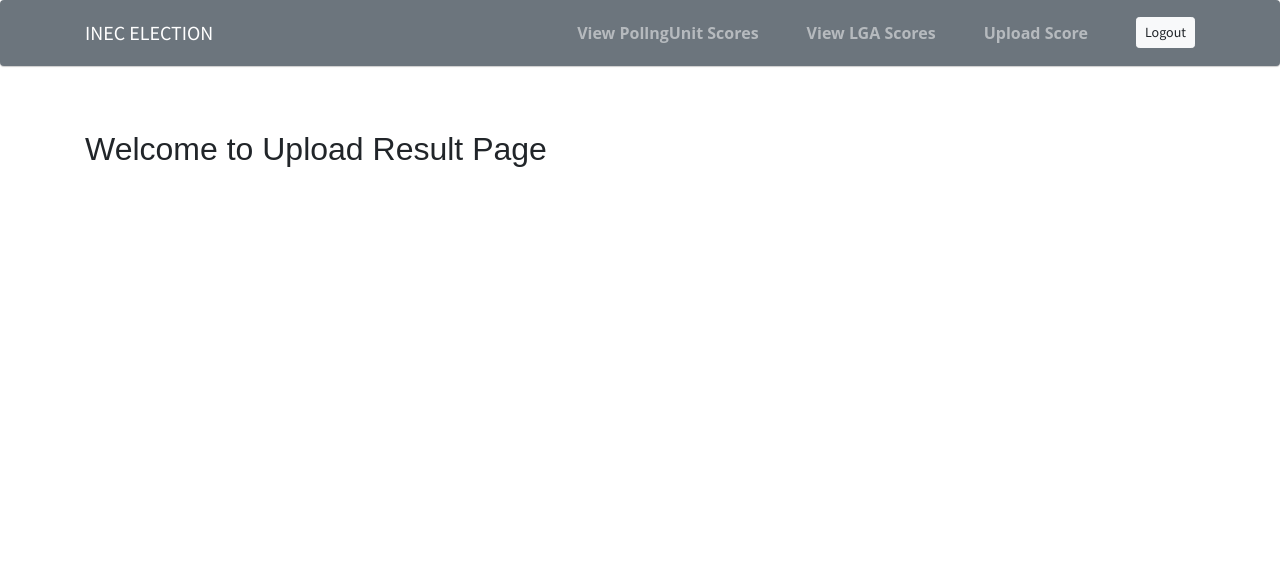
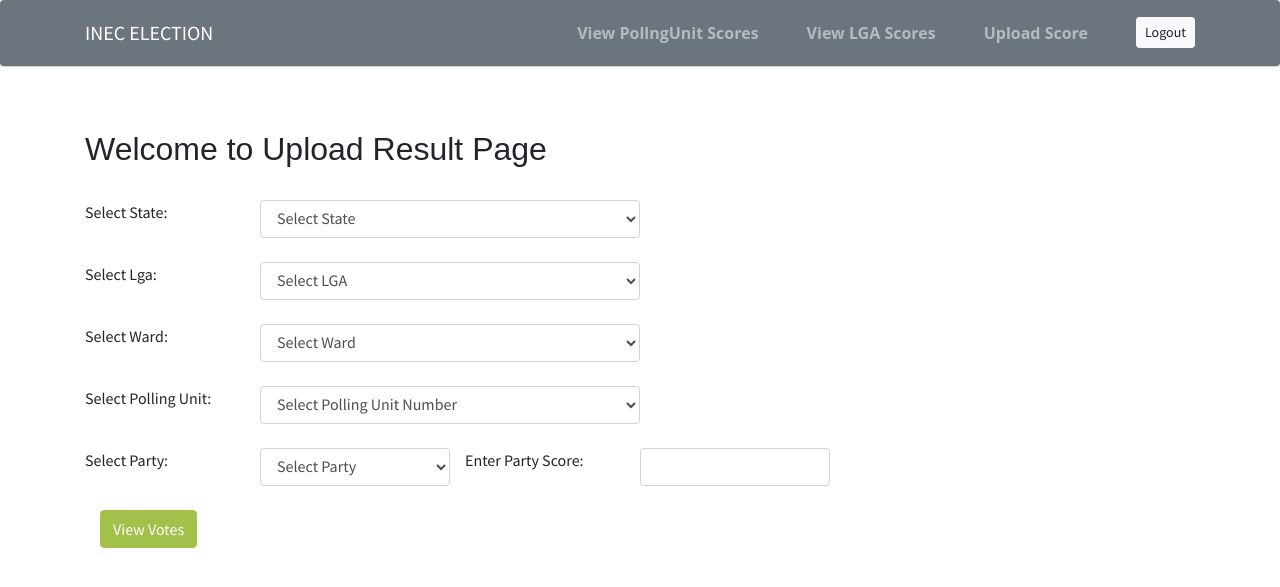
Before and after one commit to Casyvina/INEC_ELECTION_WEBSITE_DJANGO, a Django app: page /upload_score/ in a window 1280 px wide. Shown: the top 587 px of the page. Run offline with Django 5.2, Linux system fonts and the light colour scheme; a user stored in the database is signed in; data comes from the database, SQL or seed files in the repository; some libraries are stand-ins or nearby versions.

Commit message:
update formfield

```diff
--- a/website/templates/website/index.html
+++ b/website/templates/website/index.html
@@ -11,7 +11,7 @@
     {% csrf_token %}
 
         <div class="row">
-            <div class="col-auto">
+            <div class="col-sm-2">
                 <label for="state">Select State:</label>
             </div>
             <select class="col-sm-4 form-control"
--- a/website/templates/website/partials/lga_options.html
+++ b/website/templates/website/partials/lga_options.html
@@ -1,4 +1,4 @@
-<div class="col-auto">
+<div class="col-sm-2">
     <label for="lga">Select Lga:</label>
 </div>
 <select class="col-sm-4 form-control"
--- a/website/templates/website/partials/polling_unit_options.html
+++ b/website/templates/website/partials/polling_unit_options.html
@@ -1,9 +1,9 @@
-<div class="col-auto">
+<div class="col-sm-2">
     <label for="ward">Select Polling Unit:</label>
 </div>
 <select class="col-sm-4 form-control"
     name="polling-unit">
-        <option value="">Select Polling Unit</option>
+        <option value="">Select Polling Unit Number</option>
         {% for polling_unit in polling_units %}
             <option value="{{ polling_unit.polling_unit_id }}">{{ polling_unit.polling_unit_number }}</option>
         {% endfor %}
--- a/website/templates/website/partials/ward_options.html
+++ b/website/templates/website/partials/ward_options.html
@@ -1,4 +1,4 @@
-<div class="col-auto">
+<div class="col-sm-2">
     <label for="ward">Select Ward:</label>
 </div>
 <select class="col-sm-4 form-control"
--- a/website/templates/website/upload_score.html
+++ b/website/templates/website/upload_score.html
@@ -4,4 +4,69 @@
 
 <h2>Welcome to Upload Result Page</h2>
 
+<br>
+
+<form method="post" hx-post="/announce-result/">
+    {% csrf_token %}
+
+    <div class="row">
+        <div class="col-sm-2">
+            <label for="state">Select State:</label>
+        </div>
+        <select class="col-sm-4 form-control"
+        id="state" name="state"
+        hx-get="{% url 'get_lgas_for_state' %}"
+        hx-trigger="change"
+        hx-target="#lga-container">
+            <option value="">Select State</option>
+            {% for state in states %}
+            <option value="{{ state.id }}">{{ state.name }}</option>
+            {% endfor %}
+        </select>
+    </div>
+        <br>
+
+    <div id="lga-container" class="row">
+        {% include 'website/partials/lga_options.html' %}
+    </div>
+
+        <br>
+
+    <div id="ward-container" class="row">
+        {% include 'website/partials/ward_options.html' %}
+    </div>
+
+        <br>
+
+    <div id="polling-unit-container" class="row">
+        {% include 'website/partials/polling_unit_options.html' %}
+    </div>
+
+        <br>
+
+    <div id="announced_party" class="row">
+        <div class="col-sm-2">
+            <label for="party">Select Party:</label>
+        </div>
+        <select class="col-sm-2 form-control"
+        name="party" id="party">
+            <option value="">Select Party</option>
+            {% for party in parties %}
+                <option value="{{ party.id }}">{{ party.name }}</option>
+            {% endfor %}
+        </select>
+        <label for="party_score" class="col-sm-2">Enter Party Score:</label>
+        <input type="number" id="party_score" name="party_score" class="form-control col-sm-2"></label>
+
+    </div>
+
+        <br>
+
+    <div class="col-auto">
+        <button type="submit" class="btn btn-primary">View Votes</button>
+    </div>
+
+
+</form>
+
 {% endblock content %}
--- a/website/views.py
+++ b/website/views.py
@@ -3,7 +3,7 @@ from django.shortcuts import render, redirect
 from django.contrib.auth import authenticate, login, logout
 from .forms import UserCreationForm, LoginForm, PollingForm
 from django.contrib.auth.decorators import login_required
-from .models import State, LGA, Ward, PollingUnit, AnnouncedPuResult
+from .models import State, LGA, Ward, PollingUnit, AnnouncedPuResult, Party
 from django.http import HttpResponseBadRequest
 
 
@@ -32,11 +32,17 @@ def index_(request):
     return render(request, 'website/index.html', {'form':form})
 
 def lga_score(request):
-    return render(request, 'website/lga_score.html')
+    states= State.objects.all()
+    context = {'states': states }
+    return render(request, 'website/lga_score.html', context)
 
 @login_required(login_url='/login')
 def upload_score(request):
-    return render(request, 'website/upload_score.html')
+    states = State.objects.all()
+    parties= Party.objects.all()
+    context = {'states': states,
+               'parties': parties}
+    return render(request, 'website/upload_score.html', context)
 
 def user_signup(request):
     if request.method == 'POST':
@@ -68,7 +74,6 @@ def user_logout(request):
     return redirect('login')
 
 def index(request):
-
     states = State.objects.all()
     context = {'states': states}
     return render(request, 'website/index.html', context)
@@ -79,7 +84,6 @@ def get_lgas_for_state(request):
         state_id = request.GET.get('state')
         if state_id:
             lgas = LGA.objects.filter(state=state_id)
-            print(lgas)
             context = {'lgas': lgas}
             return render(request, 'website/partials/lga_options.html', context)
         else:
@@ -99,7 +103,6 @@ def get_polling_units_for_ward(request):
     if request.method == 'GET':
         ward_id = request.GET.get('ward')
         if ward_id:
-            print(ward_id)
             polling_units = PollingUnit.objects.filter(ward=ward_id)
             context = {'polling_units': polling_units}
             return render(request, 'website/partials/polling_unit_options.html', context)
```
Also changed, not shown: website/templates/website/lga_score.html (+23 -39 lines).
